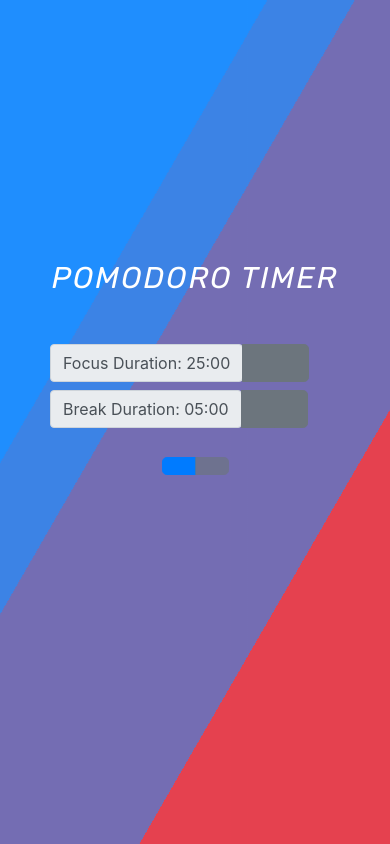
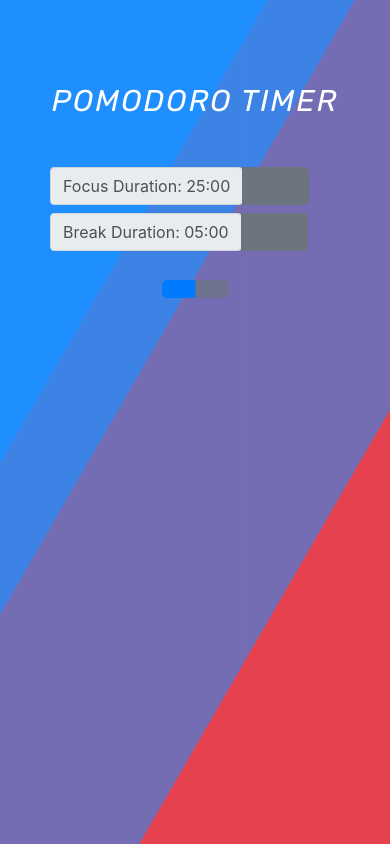
Before and after one commit to ShaneDFields/my-pomodoro-timer, a React (Vite) app: page / in a window 390 px wide. Built offline with nearby package versions, Linux system fonts and the light colour scheme; a web font is replaced by a local one.

Commit message:
small mobile fix

```diff
--- a/src/pomodoro/pomodoro.css
+++ b/src/pomodoro/pomodoro.css
@@ -70,3 +70,9 @@ p {
     margin-left: 50px;
   }
 }
+
+@media (max-width: 800px) {
+  .content {
+    margin-top: -1px;
+  }
+}
```
